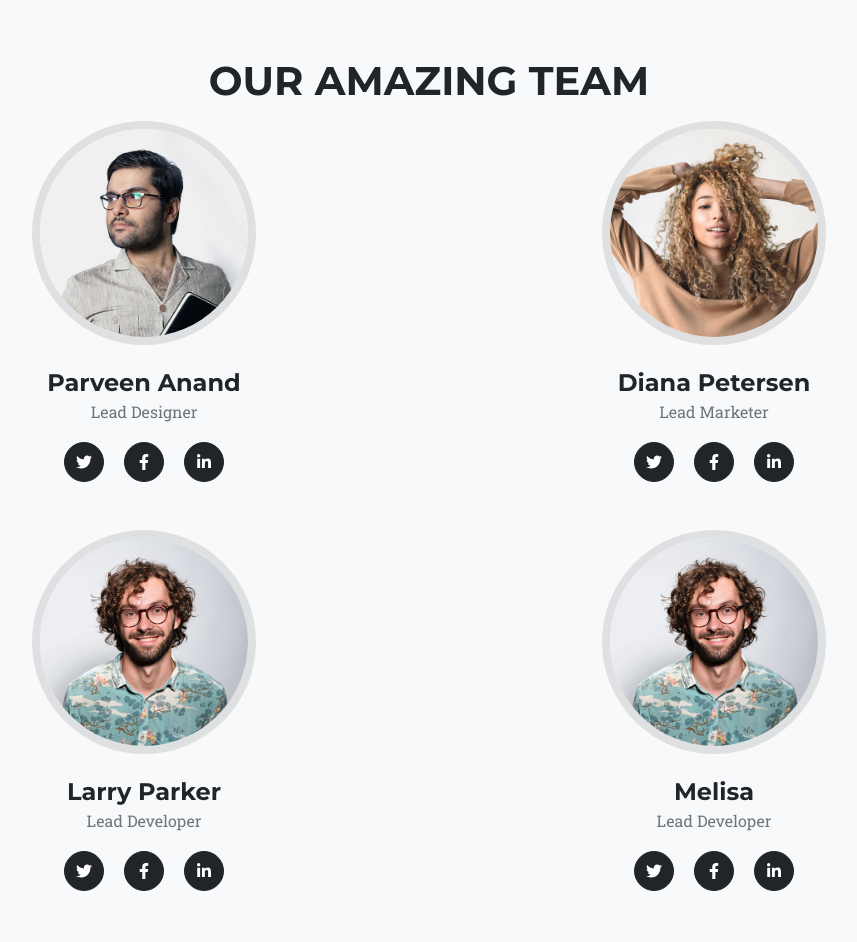
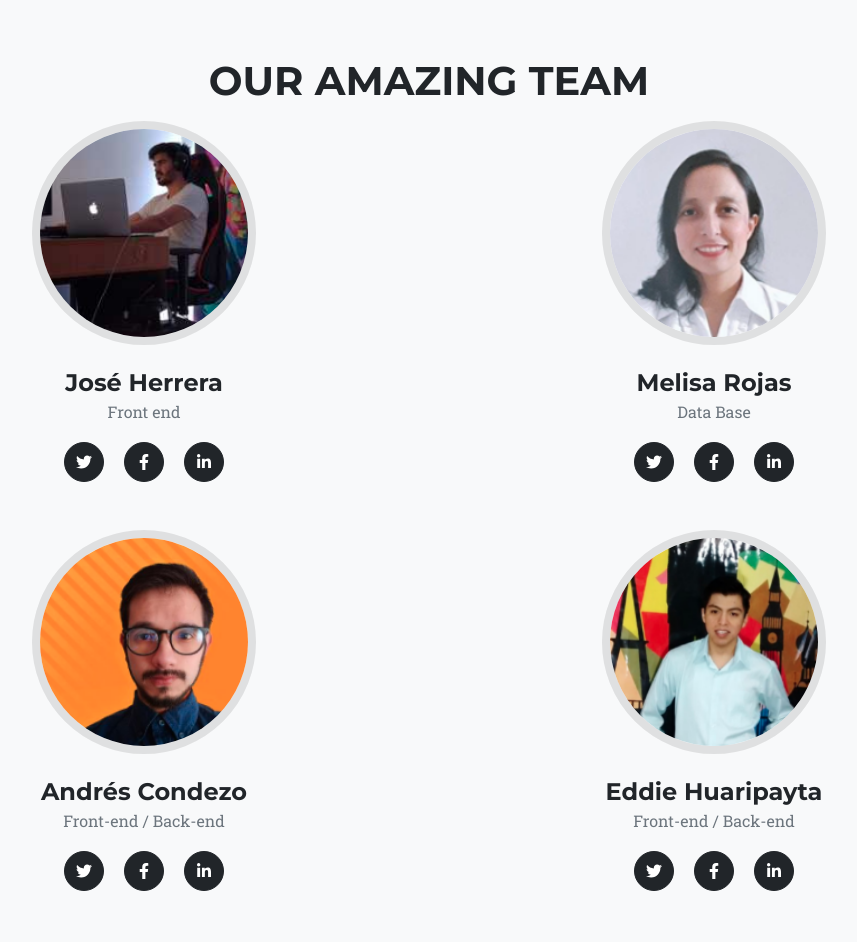
Before and after one commit to andres-condezo/Core-Partners-Project_Landing-Page, a plain HTML site: page index.html in a window 1280 px wide. Shown: the part 1980-2922 px from the top of the page, without its empty margins (211-1068 px from the left). Drawn offline with nearby package versions, Linux system fonts and the light colour scheme.

Commit message:
[add]: add team photos and descriptions

```diff
--- a/index.html
+++ b/index.html
@@ -30,7 +30,7 @@
                         <!-- <li class="nav-item"><a class="nav-link" href="#services">Feauters</a></li> -->
                         <!-- <li class="nav-item"><a class="nav-link" href="#portfolio">Portfolio</a></li> -->
                         <li class="nav-item"><a class="nav-link" href="#about">About</a></li>
-                        <li class="nav-item"><a class="nav-link" href="#about">Features</a></li>
+                        <li class="nav-item"><a class="nav-link" href="#features">Features</a></li>
                         <li class="nav-item"><a class="nav-link" href="#team">Team</a></li>
                         <!-- <li class="nav-item"><a class="nav-link" href="#contact">Contact</a></li> -->
                     </ul>
@@ -285,9 +285,9 @@ invite participants to answer short and agile surveys, on the other.
                 <div class="row">
                     <div class="col-lg-6">
                         <div class="team-member">
-                            <img class="mx-auto rounded-circle" src="assets/img/team/1.jpg" alt="..." />
-                            <h4>Parveen Anand</h4>
-                            <p class="text-muted">Lead Designer</p>
+                            <img class="mx-auto rounded-circle" src="assets/img/team/Jose.png" alt="..." />
+                            <h4>José Herrera</h4>
+                            <p class="text-muted">Front end</p>
                             <a class="btn btn-dark btn-social mx-2" href="#!"><i class="fab fa-twitter"></i></a>
                             <a class="btn btn-dark btn-social mx-2" href="#!"><i class="fab fa-facebook-f"></i></a>
                             <a class="btn btn-dark btn-social mx-2" href="#!"><i class="fab fa-linkedin-in"></i></a>
@@ -295,9 +295,9 @@ invite participants to answer short and agile surveys, on the other.
                     </div>
                     <div class="col-lg-6">
                         <div class="team-member">
-                            <img class="mx-auto rounded-circle" src="assets/img/team/2.jpg" alt="..." />
-                            <h4>Diana Petersen</h4>
-                            <p class="text-muted">Lead Marketer</p>
+                            <img class="mx-auto rounded-circle" src="assets/img/team/melisa.png" alt="..." />
+                            <h4>Melisa Rojas</h4>
+                            <p class="text-muted">Data Base</p>
                             <a class="btn btn-dark btn-social mx-2" href="#!"><i class="fab fa-twitter"></i></a>
                             <a class="btn btn-dark btn-social mx-2" href="#!"><i class="fab fa-facebook-f"></i></a>
                             <a class="btn btn-dark btn-social mx-2" href="#!"><i class="fab fa-linkedin-in"></i></a>
@@ -305,9 +305,9 @@ invite participants to answer short and agile surveys, on the other.
                     </div>
                     <div class="col-lg-6">
                         <div class="team-member">
-                            <img class="mx-auto rounded-circle" src="assets/img/team/3.jpg" alt="..." />
-                            <h4>Larry Parker</h4>
-                            <p class="text-muted">Lead Developer</p>
+                            <img class="mx-auto rounded-circle" src="assets/img/team/andres.png" alt="..." />
+                            <h4>Andrés Condezo</h4>
+                            <p class="text-muted">Front-end / Back-end</p>
                             <a class="btn btn-dark btn-social mx-2" href="#!"><i class="fab fa-twitter"></i></a>
                             <a class="btn btn-dark btn-social mx-2" href="#!"><i class="fab fa-facebook-f"></i></a>
                             <a class="btn btn-dark btn-social mx-2" href="#!"><i class="fab fa-linkedin-in"></i></a>
@@ -315,9 +315,9 @@ invite participants to answer short and agile surveys, on the other.
                     </div>
                     <div class="col-lg-6">
                         <div class="team-member">
-                            <img class="mx-auto rounded-circle" src="assets/img/team/3.jpg" alt="..." />
-                            <h4>Melisa</h4>
-                            <p class="text-muted">Lead Developer</p>
+                            <img class="mx-auto rounded-circle" src="assets/img/team/eddie.png" alt="..." />
+                            <h4>Eddie Huaripayta</h4>
+                            <p class="text-muted">Front-end / Back-end</p>
                             <a class="btn btn-dark btn-social mx-2" href="#!"><i class="fab fa-twitter"></i></a>
                             <a class="btn btn-dark btn-social mx-2" href="#!"><i class="fab fa-facebook-f"></i></a>
                             <a class="btn btn-dark btn-social mx-2" href="#!"><i class="fab fa-linkedin-in"></i></a>
```
Also changed, not shown: assets/img/team/Jose.png (added), assets/img/team/andres.png (added), assets/img/team/eddie.png (added), assets/img/team/melisa.png (added).
